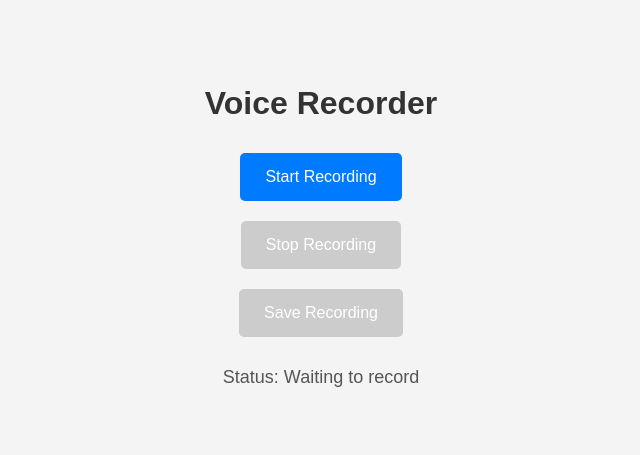
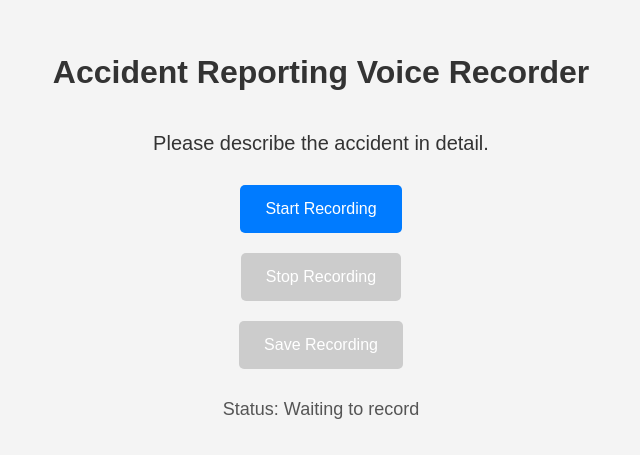
Before and after one commit to sumeaqadraku/Impact-of-NLP-in-Voice-Based-Accident-Reporting, a plain HTML site: page index.html in a window 1280 px wide. Shown: the part 146-601 px from the top of the page, without its empty margins (319-959 px from the left). Drawn offline with Linux system fonts and the light colour scheme.

Commit message:
Add files via upload
The app is now able to ask questions and request voice recorded questions

```diff
--- a/index.html
+++ b/index.html
@@ -3,7 +3,7 @@
 <head>
     <meta charset="UTF-8">
     <meta name="viewport" content="width=device-width, initial-scale=1.0">
-    <title>Voice Recorder</title>
+    <title>Accident Reporting Voice Recorder</title>
     <style>
         body {
             font-family: Arial, sans-serif;
@@ -49,10 +49,16 @@
             font-size: 18px;
             color: #333;
         }
+        #question {
+            font-size: 20px;
+            color: #333;
+            margin-top: 20px;
+        }
     </style>
 </head>
 <body>
-    <h1>Voice Recorder</h1>
+    <h1>Accident Reporting Voice Recorder</h1>
+    <p id="question">Question will appear here...</p>
     <button id="recordButton" class="button" onclick="startRecording()">Start Recording</button>
     <button id="stopButton" class="button" onclick="stopRecording()" disabled>Stop Recording</button>
     <button id="saveButton" class="button" onclick="saveRecording()" disabled>Save Recording</button>
@@ -60,8 +66,18 @@
     <p id="transcription"></p>
 
     <script>
+        const questions = [
+            "Please describe the accident in detail.",
+            "What is the location of the accident?",
+            "Were there any injuries? If so, please describe them.",
+            "What is the condition of the vehicles involved?",
+            "Were there any witnesses? If so, please provide their details."
+        ];
+        let currentQuestionIndex = 0;
         let mediaRecorder;
         let audioChunks = [];
+
+        document.getElementById('question').textContent = questions[currentQuestionIndex];
 
         function startRecording() {
             document.getElementById('status').textContent = 'Status: Recording...';
@@ -98,11 +114,18 @@
                         })
                         .then(response => response.json())
                         .then(data => {
-                    console.log('Server Response:', data);  // Debugging line
+                            console.log('Server Response:', data);
                             if (data.error) {
                                 document.getElementById('transcription').textContent = `Error: ${data.error}`;
                             } else {
-                        document.getElementById('transcription').textContent = `Transcription: ${data.text}`;
+                                document.getElementById('transcription').textContent += `Q${currentQuestionIndex + 1}: ${questions[currentQuestionIndex]}\nA${currentQuestionIndex + 1}: ${data.text}\n\n`;
+                                currentQuestionIndex++;
+                                if (currentQuestionIndex < questions.length) {
+                                    document.getElementById('question').textContent = questions[currentQuestionIndex];
+                                } else {
+                                    document.getElementById('question').textContent = "All questions answered. Thank you!";
+                                    document.getElementById('recordButton').disabled = true;
+                                }
                             }
                         })
                         .catch(error => {
```
Lines whose indentation alone changed are shown as unchanged.
